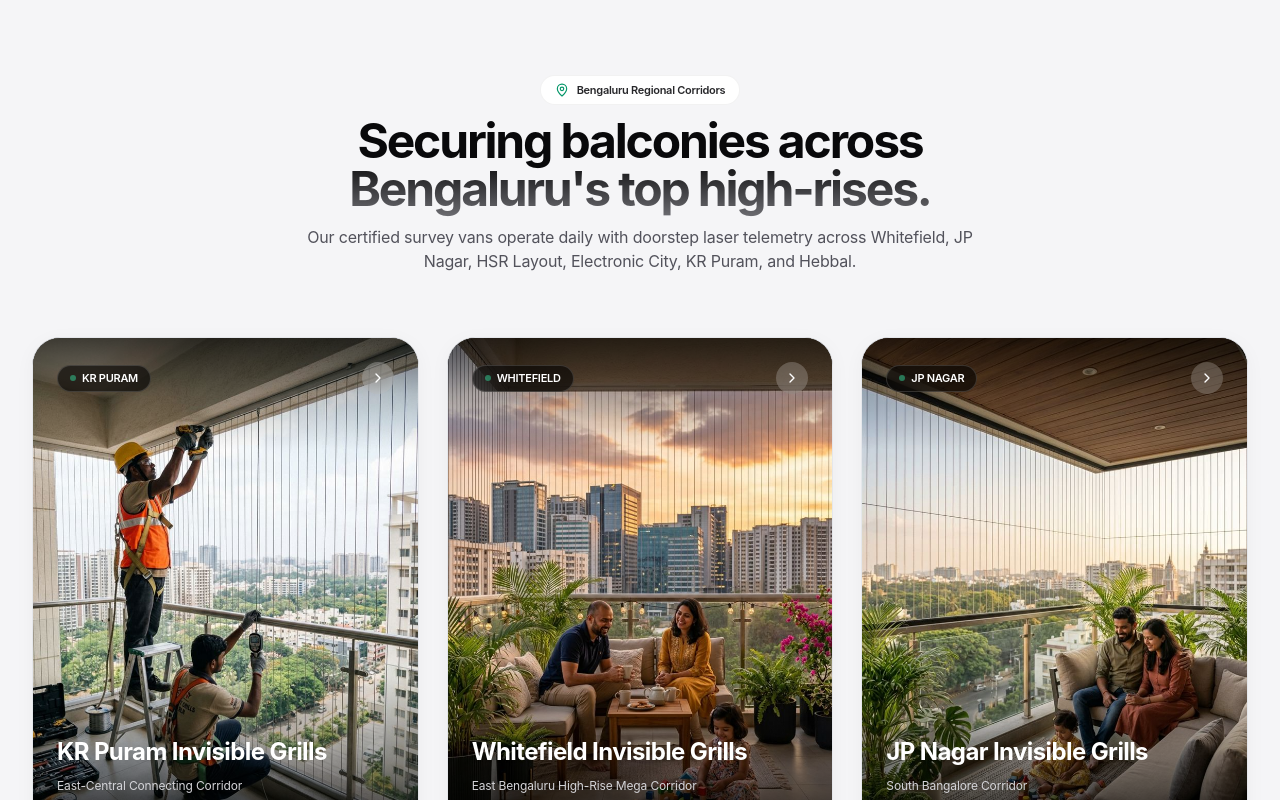
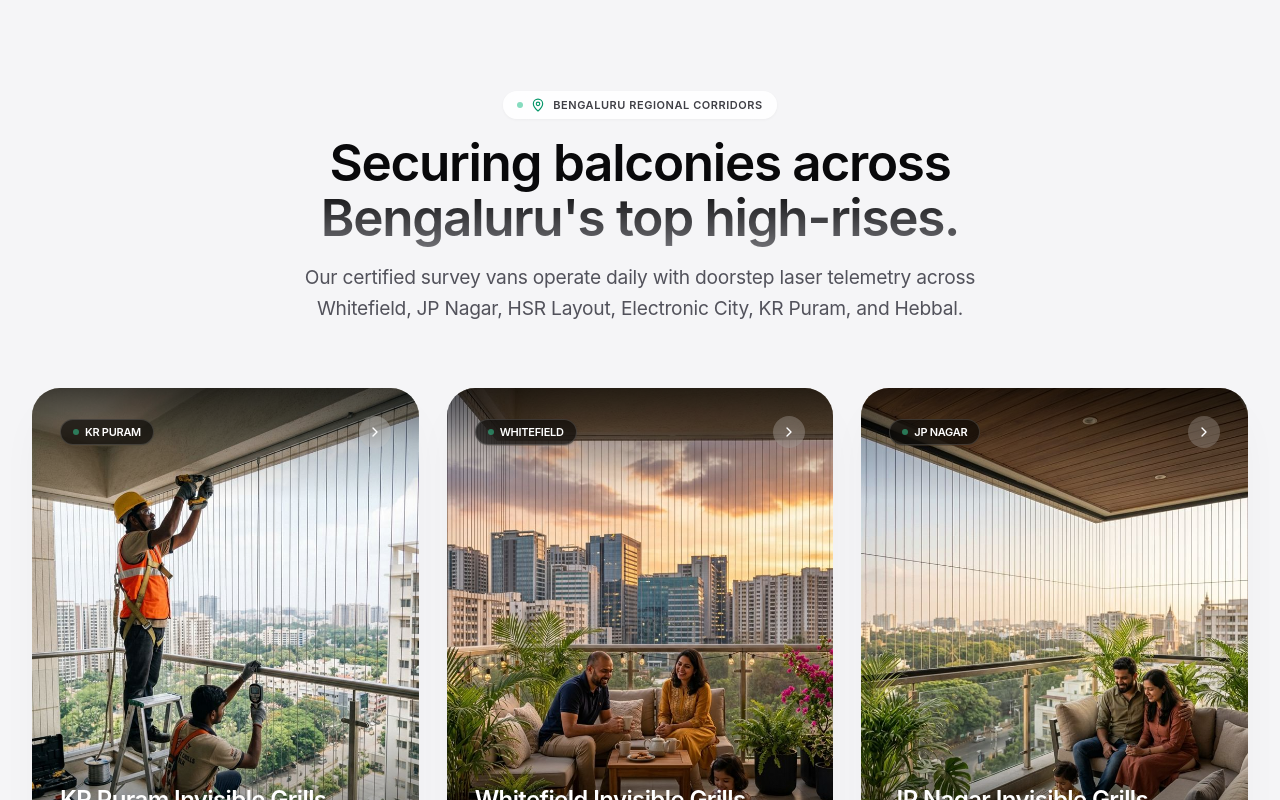
Before and after one commit to praveen830/Aura-grills, a React (Vite) app: page / in a window 1280 px wide. Shown: the part 10080-10880 px from the top of the page. Built offline with nearby package versions, Linux system fonts and the light colour scheme.

Commit message:
feat: Step 6 - Apple Store style Bengaluru regional corridors and society hubs with borderless cards and fluid typography

```diff
--- a/src/components/BangalorePlacesDashboard.jsx
+++ b/src/components/BangalorePlacesDashboard.jsx
@@ -18,6 +18,11 @@ import { AURAB_SERVICES } from '../data/aurabServicesData';
 import AurabServiceDetailView from './AurabServiceDetailView';
 import { Link } from '../router';
 
+/**
+ * BangalorePlacesDashboard - Apple Store / City Hub Regional Corridors
+ * Modeled after Apple Store location guides with full-bleed architectural cards,
+ * verified apartment high-rise installations, and doorstep rapid survey dispatch.
+ */
 export default function BangalorePlacesDashboard({
   selectedPlaceId,
   onSelectPlace,
@@ -116,7 +121,7 @@ export default function BangalorePlacesDashboard({
   }
 
   return (
-    <section id="bangalore-dashboard" className="w-full py-20 sm:py-28 bg-[#F5F5F7] border-t border-black/5">
+    <section id="bangalore-dashboard" className="w-full py-20 sm:py-28 md:py-32 bg-[#F5F5F7] overflow-hidden">
 
       {/* =========================================================================
           STATE 1: MAIN REGIONAL HUBS OVERVIEW
@@ -125,23 +130,24 @@ export default function BangalorePlacesDashboard({
         <div className="max-w-7xl mx-auto px-4 sm:px-6 lg:px-8 space-y-12 sm:space-y-16">
 
           {/* Apple Keynote Section Header */}
-          <div className="text-center max-w-3xl mx-auto space-y-3">
-            <div className="inline-flex items-center gap-2 px-3.5 py-1.5 rounded-full bg-white border border-black/5 text-[11px] font-semibold text-zinc-800 shadow-xs tracking-apple-tight">
+          <div className="text-center max-w-3xl mx-auto space-y-4">
+            <div className="inline-flex items-center gap-2 px-3.5 py-1.5 rounded-full bg-white/90 backdrop-blur-md shadow-apple-sm text-[11px] font-semibold text-zinc-700 tracking-apple-tight">
+              <span className="w-1.5 h-1.5 rounded-full bg-emerald-500 animate-pulse" />
               <MapPin className="w-3.5 h-3.5 text-emerald-600" />
-              <span>Bengaluru Regional Corridors</span>
+              <span className="uppercase tracking-wider">Bengaluru Regional Corridors</span>
             </div>
 
-            <h2 className="text-3xl sm:text-4xl md:text-5xl font-bold tracking-apple-tighter text-zinc-950 leading-[1.12]">
+            <h2 className="text-apple-section font-semibold tracking-apple-tight text-zinc-950 leading-[1.08]">
               Securing balconies across{' '}
-              <span className="text-gradient-apple-dark">Bengaluru's top high-rises.</span>
+              <span className="text-gradient-apple-dark block sm:inline">Bengaluru's top high-rises.</span>
             </h2>
 
-            <p className="text-sm sm:text-base text-zinc-600 font-normal leading-relaxed tracking-apple-normal max-w-2xl mx-auto">
+            <p className="text-apple-subhead text-zinc-600 font-normal leading-relaxed max-w-2xl mx-auto">
               Our certified survey vans operate daily with doorstep laser telemetry across Whitefield, JP Nagar, HSR Layout, Electronic City, KR Puram, and Hebbal.
             </p>
           </div>
 
-          {/* Apple-Style Regional Location Cards (Responsive Grid) */}
+          {/* Apple-Style Regional Location Cards (Responsive 3-Column Grid) */}
           <div className="grid grid-cols-1 sm:grid-cols-2 lg:grid-cols-3 gap-6 sm:gap-7">
             {BANGALORE_PLACES.map((place, idx) => (
               <Link
@@ -151,13 +157,13 @@ export default function BangalorePlacesDashboard({
                   e.preventDefault();
                   handleOpenPlace(place.id);
                 }}
-                className="group relative rounded-[28px] overflow-hidden aspect-[4/5] sm:aspect-[3/4] bg-zinc-950 border border-black/6 shadow-apple-card hover:shadow-apple-hover transition-all duration-500 cursor-pointer text-left flex flex-col justify-between p-5 sm:p-6"
+                className="group relative rounded-[28px] overflow-hidden aspect-[4/5] sm:aspect-[3/4] bg-zinc-950 apple-card-surface hover:shadow-apple-hover transition-all duration-500 cursor-pointer text-left flex flex-col justify-between p-6 sm:p-7"
               >
                 {/* Full-bleed high-res background image */}
                 <img
                   src={place.image}
                   alt={`${place.displayName} Balcony Invisible Grills`}
-                  className="absolute inset-0 w-full h-full object-cover object-center group-hover:scale-104 transition-transform duration-700"
+                  className="absolute inset-0 w-full h-full object-cover object-center group-hover:scale-105 transition-transform duration-700"
                   loading={idx === 0 ? "eager" : "lazy"}
                   decoding="async"
                 />
@@ -168,7 +174,7 @@ export default function BangalorePlacesDashboard({
 
                 {/* Top Badge: Van Active Status */}
                 <div className="relative z-10 flex items-center justify-between">
-                  <span className="px-3 py-1 rounded-full bg-black/60 backdrop-blur-md text-[10px] sm:text-[11px] font-semibold tracking-apple-tight uppercase text-white border border-white/15 shadow-xs flex items-center gap-1.5">
+                  <span className="px-3 py-1 rounded-full bg-black/60 backdrop-blur-md text-[10px] sm:text-[11px] font-semibold tracking-apple-tight uppercase text-white border border-white/15 shadow-apple-sm flex items-center gap-1.5">
                     <span className="w-1.5 h-1.5 rounded-full bg-emerald-400 animate-pulse" />
                     <span>{place.name}</span>
                   </span>
@@ -180,11 +186,11 @@ export default function BangalorePlacesDashboard({
 
                 {/* Bottom Content Area */}
                 <div className="relative z-10 space-y-2 pointer-events-none">
-                  <h3 className="text-xl sm:text-2xl font-bold text-white tracking-apple-tight leading-snug drop-shadow-sm">
+                  <h3 className="text-xl sm:text-2xl font-semibold text-white tracking-apple-tight leading-snug drop-shadow-sm">
                     {place.displayName}
                   </h3>
 
-                  <p className="text-xs text-zinc-300 font-normal leading-relaxed line-clamp-1 tracking-apple-normal">
+                  <p className="text-xs text-zinc-300 font-normal leading-relaxed line-clamp-1">
                     {place.zone}
                   </p>
 
@@ -205,7 +211,7 @@ export default function BangalorePlacesDashboard({
         <div className="space-y-10 sm:space-y-12 animate-fadeIn max-w-7xl mx-auto px-4 sm:px-6 lg:px-8">
 
           {/* Top Apple-Style Breadcrumb Navigation */}
-          <div className="flex items-center justify-between text-xs text-zinc-500 pb-2 border-b border-black/5">
+          <div className="flex items-center justify-between text-xs text-zinc-500 pb-3 border-b border-zinc-200/80">
             <Link
               to="/"
               onClick={(e) => {
@@ -217,14 +223,14 @@ export default function BangalorePlacesDashboard({
               <ArrowLeft className="w-4 h-4 group-hover:-translate-x-0.5 transition-transform" />
               <span>All Bengaluru Corridors</span>
             </Link>
-            <span className="text-[11px] font-semibold text-emerald-700 bg-emerald-50 px-3 py-1 rounded-full border border-emerald-200/80">
+            <span className="text-[11px] font-semibold text-emerald-800 bg-emerald-50 px-3 py-1 rounded-full border border-emerald-200/80">
               {selectedPlace.name} Corridor
             </span>
           </div>
 
           {/* Location Hero Showcase (Centered Apple Card) */}
           <div className="max-w-3xl mx-auto">
-            <div className="relative aspect-[4/5] sm:aspect-[16/10] w-full rounded-[28px] overflow-hidden shadow-apple-card border border-black/8 bg-zinc-950">
+            <div className="relative aspect-[4/5] sm:aspect-[16/10] w-full rounded-[28px] overflow-hidden apple-card-surface bg-zinc-950">
               <img
                 src={selectedPlace.image}
                 alt={`${selectedPlace.name} Balcony Invisible Grills`}
@@ -257,7 +263,7 @@ export default function BangalorePlacesDashboard({
                   <button
                     onClick={scrollToForm}
                     type="button"
-                    className="py-3 rounded-2xl bg-zinc-900/95 hover:bg-black text-white font-semibold text-xs sm:text-sm flex items-center justify-center gap-1.5 shadow-apple-sm active:scale-95 transition cursor-pointer text-center"
+                    className="py-3 rounded-2xl bg-zinc-950/95 hover:bg-black text-white font-semibold text-xs sm:text-sm flex items-center justify-center gap-1.5 shadow-apple-sm active:scale-95 transition cursor-pointer text-center"
                     title="Book Free Site Visit"
                   >
                     <Calendar className="w-3.5 h-3.5 text-zinc-300 shrink-0" />
@@ -284,10 +290,10 @@ export default function BangalorePlacesDashboard({
           {/* Place Heading & Sub-Localities */}
           <div className="max-w-3xl mx-auto space-y-4 text-center sm:text-left">
             <div>
-              <h1 className="text-2xl sm:text-3xl md:text-4xl font-bold text-zinc-950 tracking-apple-tighter leading-tight">
+              <h1 className="text-2xl sm:text-3xl md:text-4xl font-semibold text-zinc-950 tracking-apple-tight leading-tight">
                 {selectedPlace.displayName}
               </h1>
-              <p className="text-xs sm:text-sm text-zinc-600 font-normal leading-relaxed pt-1 tracking-apple-normal">
+              <p className="text-xs sm:text-sm text-zinc-600 font-normal leading-relaxed pt-1">
                 {selectedPlace.zone} • {selectedPlace.stats}
               </p>
             </div>
@@ -298,7 +304,7 @@ export default function BangalorePlacesDashboard({
                 {selectedPlace.subPlaces.map((sub, i) => (
                   <div
                     key={i}
-                    className="px-3.5 py-1.5 rounded-full bg-white border border-black/5 text-xs text-zinc-700 font-medium shadow-xs"
+                    className="px-3.5 py-1.5 rounded-full bg-white shadow-apple-sm text-xs text-zinc-700 font-medium"
                   >
                     <span className="font-semibold text-zinc-950">{sub.name}</span>
                     <span className="text-zinc-400 text-[11px] ml-1.5">({sub.verified})</span>
@@ -310,9 +316,9 @@ export default function BangalorePlacesDashboard({
 
           {/* Featured Apartment Projects in this Corridor */}
           {selectedPlace.projects && selectedPlace.projects.length > 0 && (
-            <div className="max-w-5xl mx-auto space-y-6 pt-6 border-t border-black/5">
+            <div className="max-w-5xl mx-auto space-y-6 pt-6 border-t border-zinc-200/80">
               <div className="text-left space-y-1">
-                <h3 className="text-xl sm:text-2xl font-bold text-zinc-950 tracking-apple-tight">
+                <h3 className="text-xl sm:text-2xl font-semibold text-zinc-950 tracking-apple-tight">
                   Verified Apartment Installations in {selectedPlace.name}
                 </h3>
                 <p className="text-xs sm:text-sm text-zinc-600">
@@ -324,7 +330,7 @@ export default function BangalorePlacesDashboard({
                 {selectedPlace.projects.map((proj) => (
                   <div
                     key={proj.id}
-                    className="rounded-[24px] bg-white border border-black/6 shadow-apple-card hover:shadow-apple-hover transition-all duration-300 overflow-hidden flex flex-col justify-between text-left group"
+                    className="rounded-[24px] apple-card-surface hover:shadow-apple-hover transition-all duration-300 overflow-hidden flex flex-col justify-between text-left group"
                   >
                     <div>
                       <div className="relative aspect-[16/10] overflow-hidden bg-zinc-950">
@@ -340,8 +346,8 @@ export default function BangalorePlacesDashboard({
                         </div>
                       </div>
 
-                      <div className="p-4 space-y-2">
-                        <h4 className="text-base font-bold text-zinc-950 tracking-apple-tight">
+                      <div className="p-5 space-y-2">
+                        <h4 className="text-base font-semibold text-zinc-950 tracking-apple-tight">
                           {proj.name}
                         </h4>
                         <p className="text-xs text-zinc-500">
@@ -353,8 +359,8 @@ export default function BangalorePlacesDashboard({
                       </div>
                     </div>
 
-                    <div className="p-4 pt-0">
-                      <span className="block text-[10px] font-semibold text-emerald-700 bg-emerald-50 px-2.5 py-1 rounded-lg border border-emerald-200/80 truncate">
+                    <div className="p-5 pt-0">
+                      <span className="block text-[10px] font-semibold text-emerald-800 bg-emerald-50 px-2.5 py-1 rounded-lg border border-emerald-200/80 truncate">
                         {proj.specs}
                       </span>
                     </div>
@@ -365,9 +371,9 @@ export default function BangalorePlacesDashboard({
           )}
 
           {/* Safety & Real Van Cards */}
-          <div className="max-w-5xl mx-auto space-y-6 pt-6 border-t border-black/5">
+          <div className="max-w-5xl mx-auto space-y-6 pt-6 border-t border-zinc-200/80">
             <div className="text-left space-y-1">
-              <h3 className="text-xl sm:text-2xl font-bold text-zinc-950 tracking-apple-tight flex items-center gap-2">
+              <h3 className="text-xl sm:text-2xl font-semibold text-zinc-950 tracking-apple-tight flex items-center gap-2">
                 <ShieldCheck className="w-5 h-5 text-emerald-600" />
                 <span>Certified High-Rise Installation Crew</span>
               </h3>
@@ -382,7 +388,7 @@ export default function BangalorePlacesDashboard({
                 return (
                   <div
                     key={card.id}
-                    className="rounded-[28px] border border-black/6 bg-white overflow-hidden shadow-apple-card hover:shadow-apple-hover transition-all duration-300 flex flex-col justify-between group text-left"
+                    className="rounded-[28px] apple-card-surface overflow-hidden hover:shadow-apple-hover transition-all duration-300 flex flex-col justify-between group text-left"
                   >
                     <div>
                       <div className="relative aspect-[16/10] w-full overflow-hidden bg-zinc-950">
@@ -394,14 +400,14 @@ export default function BangalorePlacesDashboard({
                         />
                         <div className="absolute inset-x-0 bottom-0 h-28 bg-gradient-to-t from-black/80 to-transparent pointer-events-none" />
 
-                        <div className="absolute top-3.5 left-3.5 px-3 py-1 rounded-full bg-black/60 backdrop-blur-md text-[10px] font-semibold uppercase text-white tracking-apple-tight border border-white/15 flex items-center gap-1.5 shadow-xs">
+                        <div className="absolute top-3.5 left-3.5 px-3 py-1 rounded-full bg-black/60 backdrop-blur-md text-[10px] font-semibold uppercase text-white tracking-apple-tight border border-white/15 flex items-center gap-1.5 shadow-apple-sm">
                           <Icon className="w-3.5 h-3.5 text-emerald-400" />
                           <span>{card.badge}</span>
                         </div>
                       </div>
 
-                      <div className="p-6 space-y-3">
-                        <h4 className="text-lg font-bold text-zinc-950 tracking-apple-tight">
+                      <div className="p-6 sm:p-7 space-y-3">
+                        <h4 className="text-lg font-semibold text-zinc-950 tracking-apple-tight">
                           {card.title}
                         </h4>
 
@@ -422,8 +428,8 @@ export default function BangalorePlacesDashboard({
           </div>
 
           {/* Free Laser Site Measurement Form (Under Both) */}
-          <div ref={formRef} className="max-w-2xl mx-auto pt-6 border-t border-black/5">
-            <div className="rounded-[28px] bg-zinc-950 text-white p-6 sm:p-8 border border-white/10 shadow-apple-card relative overflow-hidden">
+          <div ref={formRef} className="max-w-2xl mx-auto pt-6 border-t border-zinc-200/80">
+            <div className="apple-card-dark text-white p-6 sm:p-8 rounded-[28px] relative overflow-hidden">
               <div className="absolute top-0 right-0 w-80 h-80 bg-emerald-600/10 rounded-full blur-[100px] pointer-events-none" />
 
               <div className="relative z-10 space-y-5">
@@ -432,10 +438,10 @@ export default function BangalorePlacesDashboard({
                     <CheckCircle2 className="w-3.5 h-3.5" />
                     <span>Zero Obligation • Doorstep Rapid Van</span>
                   </span>
-                  <h3 className="text-xl sm:text-2xl font-bold text-white tracking-apple-tight">
+                  <h3 className="text-xl sm:text-2xl font-semibold text-white tracking-apple-tight">
                     Schedule Free Laser Site Measurement
                   </h3>
-                  <p className="text-xs text-zinc-400 leading-relaxed tracking-apple-normal">
+                  <p className="text-xs text-zinc-400 leading-relaxed">
                     Enter your details below to confirm a technician van visit for your {selectedPlace.name} apartment.
                   </p>
                 </div>
@@ -445,7 +451,7 @@ export default function BangalorePlacesDashboard({
                     <div className="w-12 h-12 rounded-full bg-emerald-500/20 text-emerald-400 flex items-center justify-center mx-auto">
                       <CheckCircle2 className="w-6 h-6" />
                     </div>
-                    <h4 className="text-base font-bold text-white tracking-apple-tight">Survey Dispatched!</h4>
+                    <h4 className="text-base font-semibold text-white tracking-apple-tight">Survey Dispatched!</h4>
                     <p className="text-xs text-zinc-300">
                       WhatsApp chat initiated with our {selectedPlace.name} technician van. We will verify your balcony with laser meters.
                     </p>
```
